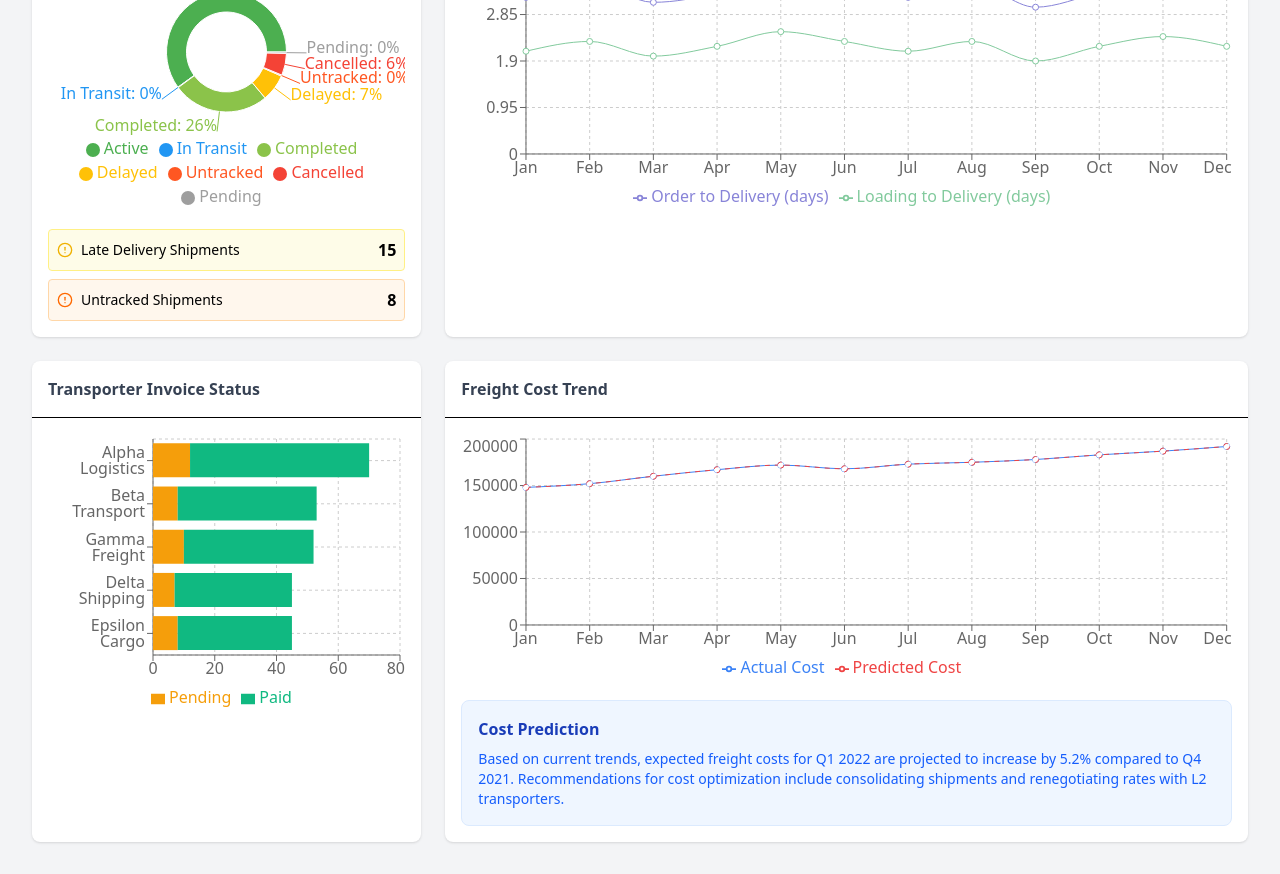
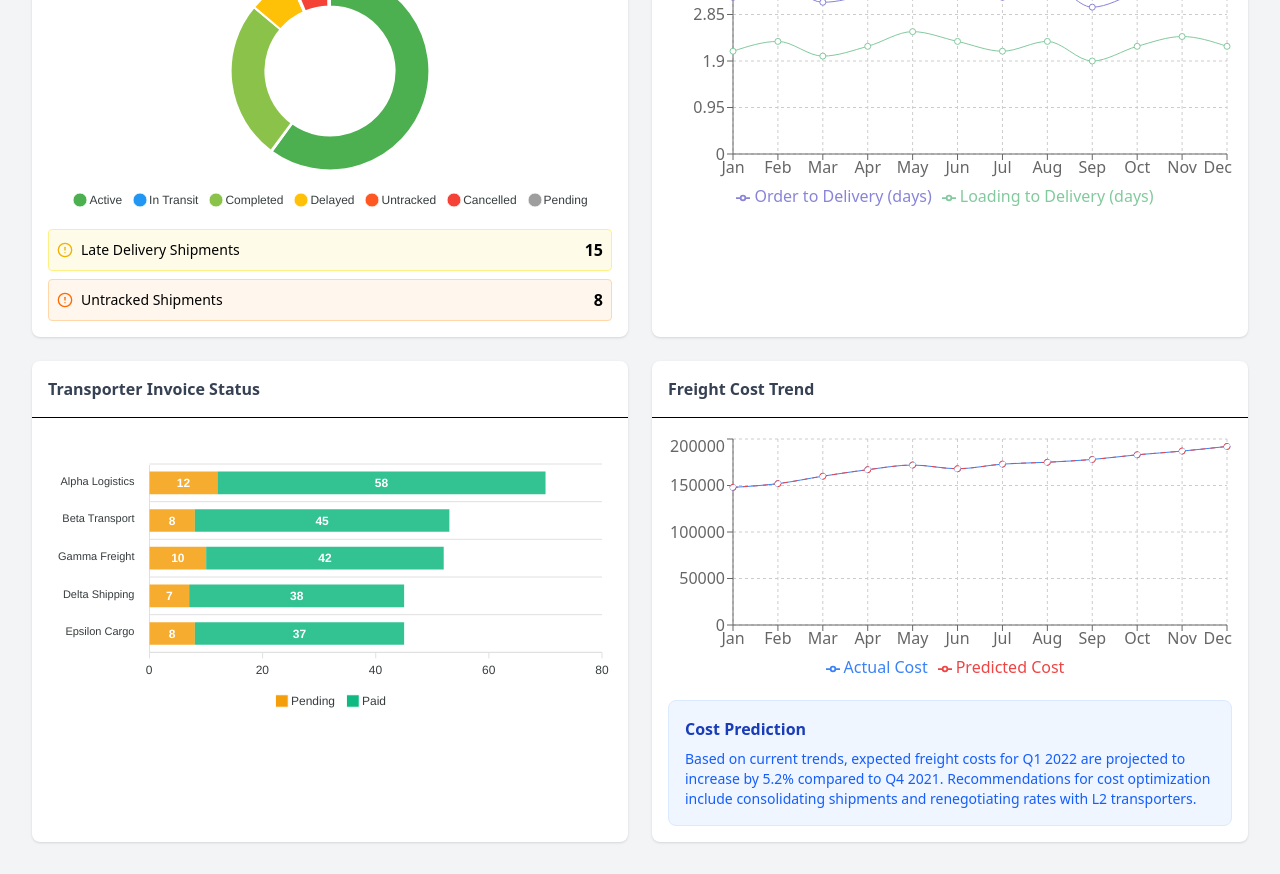
Before and after one commit to yxsh1401/CloudTrack_Dashboard, a React (Vite) app: page / in a window 1280 px wide. Shown: the part 440-1314 px from the top of the page. Built offline with nearby package versions, Linux system fonts and the light colour scheme.

Commit message:
Graph changes Trip Performance and Transporter Innvoice

```diff
--- a/src/components/Dashboard.jsx
+++ b/src/components/Dashboard.jsx
@@ -207,7 +207,7 @@ const sustainabilityChartOptions = {
   };
 
 const serviceMetricsData = {
-  deliveryAccuracy: 97.2,
+  deliveryAccuracy: 97.7,
   csatScore: 4.3,
   returnRate: 1.5,
   damageRate: 0.8,
@@ -227,6 +227,118 @@ const sustainabilityData = {
 'Highest Emissions': '553.96 kg CO2',
 };
 
+{/* Trip Performance */}
+const tripChartOptions = {
+  chart: {
+    type: "donut",
+    toolbar: { show: false },
+  },
+  labels: tripBifurcationData.map(item => item.name),
+  legend: {
+    position: "bottom",
+  },
+  colors: tripBifurcationData.map(item => item.color),
+  dataLabels: {
+    enabled: false,
+  },
+  tooltip: {
+    custom: ({ series, seriesIndex, w }) => {
+      const name = w.globals.labels[seriesIndex];
+      const value = series[seriesIndex];
+      const total = series.reduce((acc, curr) => acc + curr, 0);
+      const percent = ((value / total) * 100).toFixed(1);
+      const color = w.config.colors[seriesIndex];
+
+      return `
+        <div style="
+          padding: 8px 12px;
+          background-color: ${color};
+          color: white;
+          border-radius: 6px;
+          font-size: 13px;
+        ">
+          <strong>${name}</strong><br />
+          ${value} (${percent}%)
+        </div>
+      `;
+    },
+  },
+  responsive: [
+    {
+      breakpoint: 480,
+      options: {
+        chart: {
+          width: 300,
+        },
+        legend: {
+          position: "bottom",
+        },
+      },
+    },
+  ],
+};
+
+
+
+
+
+{/* Transporter Invoice */}
+const transporterBarOptions = {
+  chart: {
+    type: "bar",
+    stacked: true,
+    toolbar: { show: false },
+  },
+  plotOptions: {
+    bar: {
+      horizontal: true,
+      barHeight: '60%',
+    },
+  },
+  xaxis: {
+    categories: invoiceData.transporterWise.map(item => item.name),
+    labels: {
+      style: {
+        fontSize: '12px',
+      },
+    },
+  },
+  colors: ["#f59e0b", "#10b981"],
+  legend: {
+    position: "bottom",
+  },
+  tooltip: {
+    shared: true,
+    intersect: false,
+    y: {
+      formatter: val => val,
+    },
+  },
+  responsive: [
+    {
+      breakpoint: 480,
+      options: {
+        legend: {
+          position: "bottom",
+        },
+      },
+    },
+  ],
+};
+
+const transporterBarSeries = [
+  {
+    name: "Pending",
+    data: invoiceData.transporterWise.map(item => item.pending),
+  },
+  {
+    name: "Paid",
+    data: invoiceData.transporterWise.map(item => item.paid),
+  },
+];
+
+const tripChartSeries = tripBifurcationData.map(item => item.value);
+
 const Dashboard = () => {
   const [activeTab, setActiveTab] = useState('dashboard');
 
@@ -243,34 +355,19 @@ const Dashboard = () => {
   );
 
   const renderDashboard = () => (
-    <div className="grid grid-cols-1 md:grid-cols-2 lg:grid-cols-3 gap-6">
+    <div className="grid grid-cols-1 md:grid-cols-2 lg:grid-cols-4 gap-6">
         {/* Trip Bifurcation */}
-      <div className="bg-white rounded-lg shadow col-span-1">
+        <div className="bg-white rounded-lg shadow col-span-2">
           <div className="p-4 border-b">
             <h3 className="font-semibold text-gray-700">Trip Performance</h3>
           </div>
           <div className="p-4">
-          <ResponsiveContainer width="100%" height={250}>
-            <PieChart>
-              <Pie
-                data={tripBifurcationData}
-                cx="50%"
-                cy="50%"
-                innerRadius={40}
-                outerRadius={60}
-                fill="#8884d8"
-                dataKey="value"
-                nameKey="name"
-                label={({ name, percent }) => `${name}: ${(percent * 100).toFixed(0)}%`}
-              >
-                {tripBifurcationData.map((entry, index) => (
-                  <Cell key={`cell-${index}`} fill={entry.color} />
-                ))}
-              </Pie>
-              <Tooltip />
-              <Legend />
-            </PieChart>
-          </ResponsiveContainer>
+          <ReactApexChart
+          options={tripChartOptions}
+          series={tripChartSeries}
+          type="donut"
+          height={250}
+        />
             <div className="mt-4">
               <div className="flex justify-between items-center mb-2 p-2 bg-yellow-50 rounded border border-yellow-200">
                 <div className="flex items-center">
@@ -311,22 +408,17 @@ const Dashboard = () => {
       </div>
 
       {/* Transporter Invoice Status */}
-      <div className="bg-white rounded-lg shadow col-span-1">
+      <div className="bg-white rounded-lg shadow col-span-2">
         <div className="p-4 border-b">
           <h3 className="font-semibold text-gray-700">Transporter Invoice Status</h3>
         </div>
         <div className="p-4">
-          <ResponsiveContainer width="100%" height={280}>
-            <BarChart data={invoiceData.transporterWise} layout="vertical">
-              <CartesianGrid strokeDasharray="3 3" />
-              <XAxis type="number" />
-              <YAxis dataKey="name" type="category" width={100} />
-              <Tooltip />
-              <Legend />
-              <Bar dataKey="pending" stackId="a" fill="#f59e0b" name="Pending" />
-              <Bar dataKey="paid" stackId="a" fill="#10b981" name="Paid" />
-            </BarChart>
-          </ResponsiveContainer>
+        <ReactApexChart
+      options={transporterBarOptions}
+      series={transporterBarSeries}
+      type="bar"
+      height={280}
+    />
         </div>
       </div>
 
@@ -646,6 +738,78 @@ const Dashboard = () => {
           </ResponsiveContainer>
         </div>
       </div>
+
+      {/* Most Common Vehicle Types */}
+      <div className="bg-white rounded-lg shadow col-span-2">
+        <div className="p-4 border-b">
+          <h3 className="font-semibold text-gray-700">Most Common Vehicle Types</h3>
+        </div>
+        <div className="p-4">
+          <div className="overflow-x-auto">
+            <table className="min-w-full divide-y divide-gray-200">
+              <thead className="bg-gray-50">
+                <tr>
+                  <th scope="col" className="px-6 py-3 text-left text-xs font-medium text-gray-500 uppercase tracking-wider">#</th>
+                  <th scope="col" className="px-6 py-3 text-left text-xs font-medium text-gray-500 uppercase tracking-wider">Vehicle Type</th>
+                  <th scope="col" className="px-6 py-3 text-left text-xs font-medium text-gray-500 uppercase tracking-wider">Count</th>
+                </tr>
+              </thead>
+              <tbody className="bg-white divide-y divide-gray-200">
+                <tr>
+                  <td className="px-6 py-4 whitespace-nowrap">1</td>
+                  <td className="px-6 py-4 whitespace-nowrap">CONTAINER 32 FT MXL 18 MT</td>
+                  <td className="px-6 py-4 whitespace-nowrap">12</td>
+                </tr>
+                <tr>
+                  <td className="px-6 py-4 whitespace-nowrap">2</td>
+                  <td className="px-6 py-4 whitespace-nowrap">7.5 MT</td>
+                  <td className="px-6 py-4 whitespace-nowrap">9</td>
+                </tr>
+                <tr>
+                  <td className="px-6 py-4 whitespace-nowrap">3</td>
+                  <td className="px-6 py-4 whitespace-nowrap">CONTAINER 32 FT SXL 7 MT</td>
+                  <td className="px-6 py-4 whitespace-nowrap">7</td>
+                </tr>
+                <tr>
+                  <td className="px-6 py-4 whitespace-nowrap">4</td>
+                  <td className="px-6 py-4 whitespace-nowrap">28 MT</td>
+                  <td className="px-6 py-4 whitespace-nowrap">6</td>
+                </tr>
+                <tr>
+                  <td className="px-6 py-4 whitespace-nowrap">5</td>
+                  <td className="px-6 py-4 whitespace-nowrap">21 MT</td>
+                  <td className="px-6 py-4 whitespace-nowrap">5</td>
+                </tr>
+              </tbody>
+            </table>
+          </div>
+          <div className="mt-4">
+            <p className="text-sm text-gray-600">
+              <span className="font-semibold">Vehicle with Most Demand:</span> CONTAINER 32 FT MXL 18 MT (12)
+            </p>
+          </div>
+          <div className="mt-6">
+            <h4 className="font-semibold text-gray-700 mb-2">Vehicle Type & Charges Breakdown</h4>
+            <ResponsiveContainer width="100%" height={200}>
+              <BarChart data={[
+                { name: '18 MT', charges: 3400 },
+                { name: '7.5 MT', charges: 1350 },
+                { name: '7 MT', charges: 3300 },
+                { name: '28 MT', charges: 2500 },
+                { name: '21 MT', charges: 2200 },
+              ]}>
+                <CartesianGrid strokeDasharray="3 3" />
+                <XAxis dataKey="name" />
+                <YAxis />
+                <Tooltip />
+                <Bar dataKey="charges" fill="#673ab7" barSize={40}/>
+              </BarChart>
+            </ResponsiveContainer>
+          </div>
+        </div>
+      </div>
+
+
     </div>
   );
 
```
Lines whose indentation alone changed are shown as unchanged.
